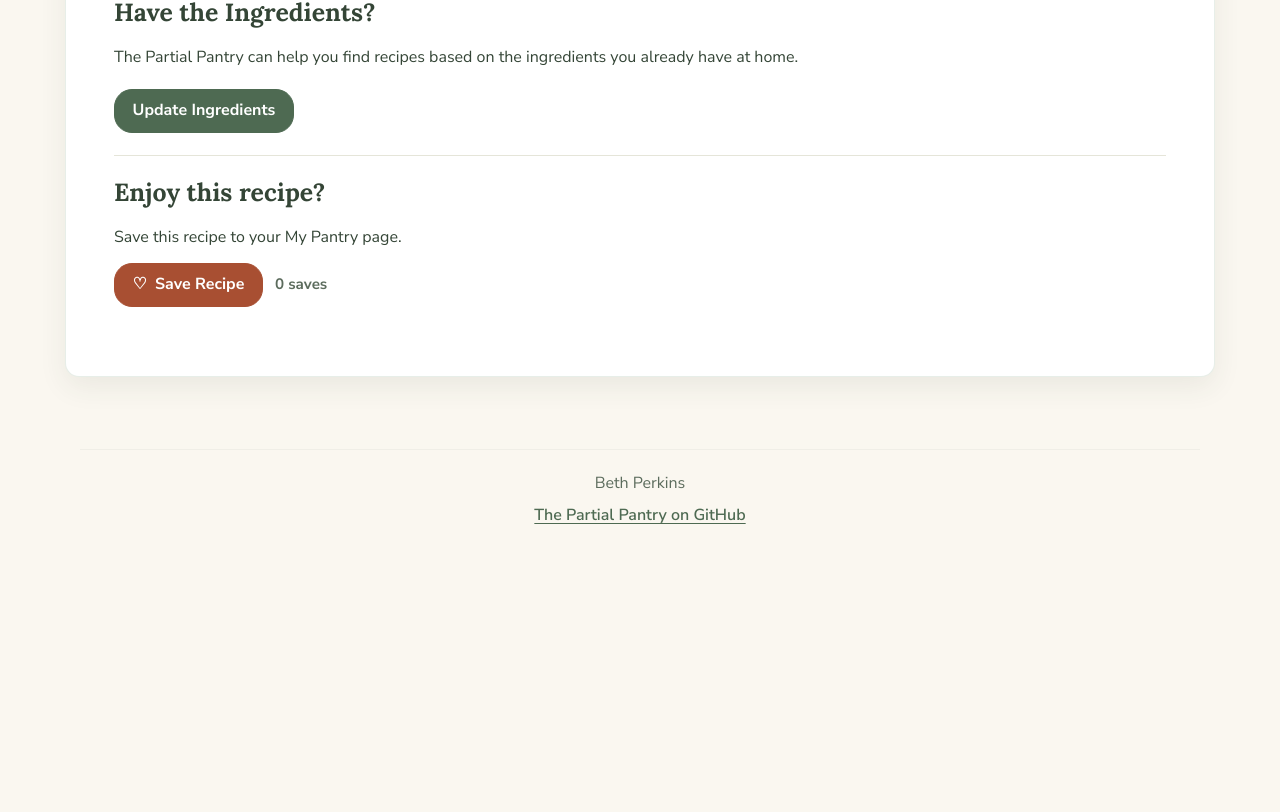
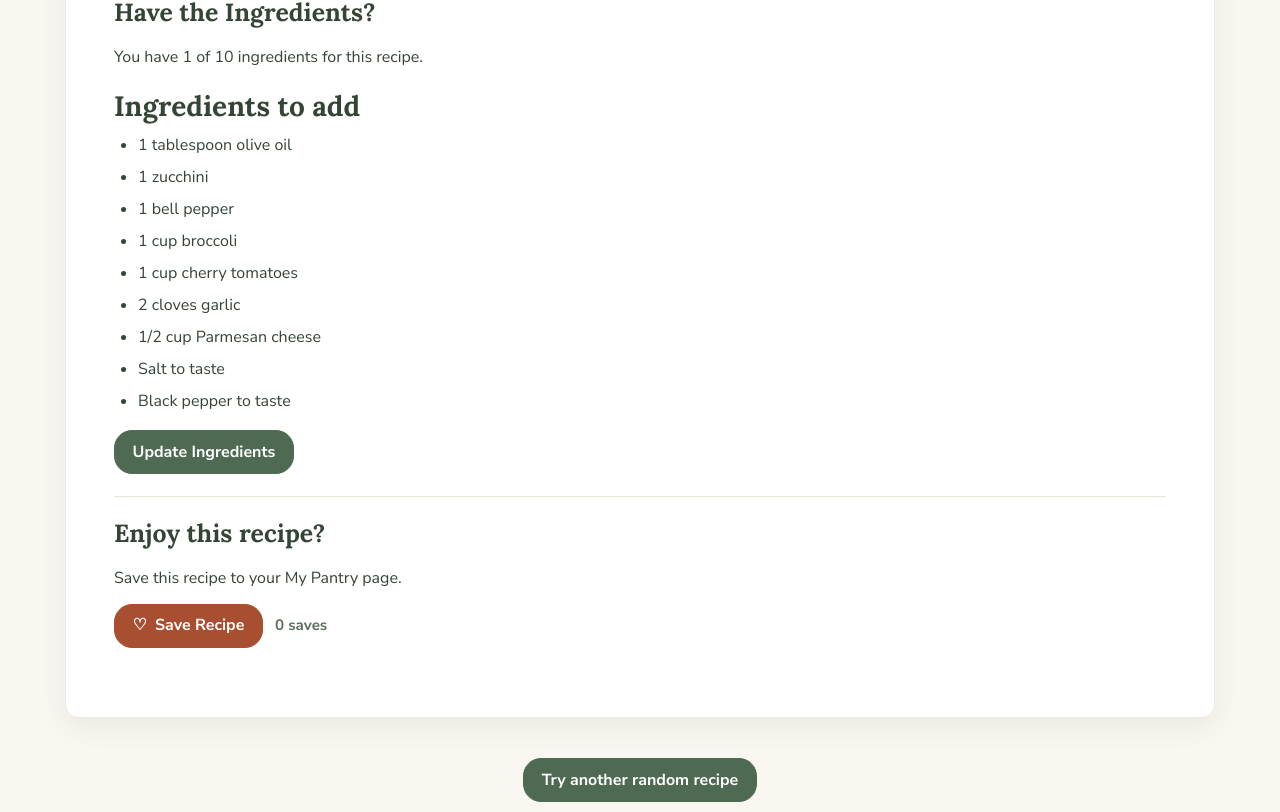
Before and after one commit to bethpilipala/startup, a React (Vite) app: page /random-recipe in a window 1280 px wide. Shown: the part 1848-2660 px from the top of the page. Before the commit the page ends 2405 px from the top, so only its background shows below. Built offline with nearby package versions, Linux system fonts and the light colour scheme.

Commit message:
Add recipe search, pantry matching, and random recipe selection

```diff
--- a/src/App.jsx
+++ b/src/App.jsx
@@ -8,6 +8,7 @@ import RandomRecipe from "./pages/RandomRecipe.jsx";
 import RecipeOfTheDay from "./pages/RecipeOfTheDay.jsx";
 import Recipes from "./pages/Recipes.jsx";
 import UserHome from "./pages/UserHome.jsx";
+import RecipePage from "./pages/RecipePage.jsx";
 import { useState } from "react";
 import { BrowserRouter, Navigate, Route, Routes, useLocation } from "react-router-dom";
 import { APP_STORAGE_KEYS, getStorageItem, removeStorageItem, setStorageItem } from "./services/storage.js";
@@ -57,6 +58,7 @@ function SiteLayout() {
         <Route path="/random-recipe" element={<RandomRecipe />} />
         <Route path="/recipe-of-the-day" element={<RecipeOfTheDay />} />
         <Route path="/recipes" element={<Recipes />} />
+        <Route path="/recipes/:recipeId" element={<RecipePage />} />
         <Route
           path="/userhome"
           element={
--- a/src/components/categories/CategoryList.jsx
+++ b/src/components/categories/CategoryList.jsx
@@ -1,5 +1,6 @@
 import CategoryCard from "./CategoryCard.jsx";
 import strings from "../../strings/en.js";
+import { Link } from "react-router-dom";
 
 export default function CategoryList({ categories = [] }) {
   return (
@@ -7,7 +8,9 @@ export default function CategoryList({ categories = [] }) {
       <div className="row row-cols-2 row-cols-md-4 g-3 recipe-category-grid">
         {categories.map((category) => (
           <div className="col" key={category.name}>
-            <CategoryCard {...category} />
+            <Link className="recipe-category-link" to={`/recipes?category=${encodeURIComponent(category.name)}`}>
+              <CategoryCard {...category} />
+            </Link>
           </div>
         ))}
       </div>
--- a/src/components/recipes/RecipeDetails.jsx
+++ b/src/components/recipes/RecipeDetails.jsx
@@ -1,11 +1,60 @@
+import { useMemo, useState } from "react";
 import { Link } from "react-router-dom";
 import IngredientsList from "./IngredientsList.jsx";
 import InstructionsList from "./InstructionsList.jsx";
 import RecipeHeader from "./RecipeHeader.jsx";
 import RecipeTags from "./RecipeTags.jsx";
+import { APP_STORAGE_KEYS, getStorageItem } from "../../services/storage.js";
 import strings from "../../strings/en.js";
 
+const measurementWords = new Set([
+  "cup", "cups", "tablespoon", "tablespoons", "teaspoon", "teaspoons", "ounce",
+  "ounces", "oz", "pound", "pounds", "lb", "lbs", "gram", "grams", "g", "kg",
+  "clove", "cloves", "slice", "slices", "piece", "pieces", "large", "medium", "small",
+  "fresh", "dried", "chopped", "minced", "melted", "optional", "to", "taste",
+  "for", "garnish", "split", "unsalted", "salted",
+]);
+
+function normalizeIngredient(value) {
+  return value
+    .replace(/\([^)]*\)/g, " ")
+    .replace(/^\s*(?:\d+\s*\/\s*\d+|\d+(?:\.\d+)?|\.\d+)\s*/, "")
+    .toLocaleLowerCase()
+    .replace(/[^a-z\s]/g, " ")
+    .split(/\s+/)
+    .filter((word) => word && !measurementWords.has(word))
+    .map((word) => (word.endsWith("s") && word.length > 3 ? word.slice(0, -1) : word))
+    .join(" ");
+}
+
+function getRecipeIngredients(recipe) {
+  return recipe.ingredients ?? recipe.ingredientGroups.flatMap((group) => group.ingredients);
+}
+
+function pantryContainsIngredient(pantry, recipeIngredient) {
+  const recipeWords = normalizeIngredient(recipeIngredient).split(" ").filter(Boolean);
+  return pantry.some((item) => {
+    const pantryWords = normalizeIngredient(item.name).split(" ").filter(Boolean);
+    const commonWords = recipeWords.filter((word) => pantryWords.includes(word));
+    return commonWords.length > 0
+      && (commonWords.length === recipeWords.length || commonWords.length === pantryWords.length);
+  });
+}
+
 export default function RecipeDetails({ recipe }) {
+  const [pantry] = useState(() => getStorageItem(APP_STORAGE_KEYS.ingredients) ?? []);
+  const ingredientCheck = useMemo(() => {
+    const recipeIngredients = getRecipeIngredients(recipe);
+    const missing = recipeIngredients.filter(
+      (ingredient) => !pantryContainsIngredient(pantry, ingredient),
+    );
+    return {
+      total: recipeIngredients.length,
+      missing,
+      available: recipeIngredients.length - missing.length,
+    };
+  }, [pantry, recipe]);
+
   return (
     <main>
       <article>
@@ -18,7 +67,25 @@ export default function RecipeDetails({ recipe }) {
         <RecipeTags tags={recipe.tags} />
         <section>
           <h2>{strings.recipes.haveIngredientsHeading}</h2>
-          <p>{strings.recipes.haveIngredientsText}</p>
+          {pantry.length === 0 ? (
+            <p>{strings.recipes.emptyPantryMessage}</p>
+          ) : (
+            <>
+              <p>
+                {strings.recipes.matchCount(ingredientCheck.available, ingredientCheck.total)}
+              </p>
+              {ingredientCheck.missing.length > 0 && (
+                <>
+                  <h3>{strings.recipes.missingIngredientsHeading}</h3>
+                  <ul>
+                    {ingredientCheck.missing.map((ingredient, index) => (
+                      <li key={`${ingredient}-${index}`}>{ingredient}</li>
+                    ))}
+                  </ul>
+                </>
+              )}
+            </>
+          )}
           <Link className="btn" to="/ingredients">{strings.common.updateIngredientsButton}</Link>
         </section>
         <section aria-labelledby="recipe-save-heading">
--- a/src/data/recipes.js
+++ b/src/data/recipes.js
@@ -1,6 +1,7 @@
 export const eggsBenedictRecipe = {
   id: "eggs-benedict",
-  path: "/recipe-of-the-day",
+  path: "/recipes/eggs-benedict",
+  categories: ["Breakfast"],
   title: "Eggs Benedict",
   description: "A classic breakfast made with toasted English muffins, Canadian bacon, poached eggs, and creamy hollandaise sauce. It's a delicious way to turn a few simple ingredients into a satisfying meal.",
   image: "/images/eggs_benedict.jpg",
@@ -51,7 +52,8 @@ export const eggsBenedictRecipe = {
 
 export const pastaPrimaveraRecipe = {
   id: "pasta-primavera",
-  path: "/random-recipe",
+  path: "/recipes/pasta-primavera",
+  categories: ["Dinner"],
   title: "Pasta Primavera",
   description: "A simple pasta dish packed with fresh vegetables. This recipe is a great way to use up ingredients you already have in your kitchen.",
   image: "/images/pasta-primavera.jpg",
@@ -84,3 +86,14 @@ export const pastaPrimaveraRecipe = {
   ],
   tags: ["Vegetarian", "Pasta", "Quick Meals", "Italian-Inspired"],
 };
+
+export const recipes = [eggsBenedictRecipe, pastaPrimaveraRecipe];
+
+export function getRecipeOfTheDay(date = new Date()) {
+  const dayNumber = Math.floor(Date.UTC(
+    date.getFullYear(),
+    date.getMonth(),
+    date.getDate(),
+  ) / 86400000);
+  return recipes[dayNumber % recipes.length];
+}
--- a/src/pages/Home.jsx
+++ b/src/pages/Home.jsx
@@ -1,6 +1,6 @@
 import RecipeCard from "../components/recipes/RecipeCard.jsx";
 import strings from "../strings/en.js";
-import { eggsBenedictRecipe } from "../data/recipes.js";
+import { getRecipeOfTheDay } from "../data/recipes.js";
 
 export default function Home() {
   return (
@@ -13,7 +13,7 @@ export default function Home() {
         <h2 id="recipe-of-the-day-heading">{strings.home.recipeOfTheDayHeading}</h2>
         <RecipeCard
           className="recipe-of-the-day-link"
-          recipe={eggsBenedictRecipe}
+          recipe={getRecipeOfTheDay()}
           imageAlt=""
         />
       </section>
--- a/src/pages/RandomRecipe.jsx
+++ b/src/pages/RandomRecipe.jsx
@@ -1,6 +1,31 @@
+import { useEffect, useState } from "react";
 import RecipeDetails from "../components/recipes/RecipeDetails.jsx";
-import { pastaPrimaveraRecipe } from "../data/recipes.js";
+import { recipes } from "../data/recipes.js";
+
+function chooseRandomRecipe(currentId) {
+  const choices = recipes.filter((recipe) => recipe.id !== currentId);
+  const options = choices.length > 0 ? choices : recipes;
+  return options[Math.floor(Math.random() * options.length)];
+}
 
 export default function RandomRecipe() {
-  return <RecipeDetails recipe={pastaPrimaveraRecipe} />;
+  const [recipe, setRecipe] = useState(() => chooseRandomRecipe(null));
+
+  useEffect(() => {
+    document.title = `${recipe.title} | The Partial Pantry`;
+    return () => {
+      document.title = "The Partial Pantry";
+    };
+  }, [recipe]);
+
+  return (
+    <>
+      <RecipeDetails recipe={recipe} />
+      <div className="random-recipe-action">
+        <button className="btn" type="button" onClick={() => setRecipe((current) => chooseRandomRecipe(current.id))}>
+          Try another random recipe
+        </button>
+      </div>
+    </>
+  );
 }
--- a/src/pages/RecipeOfTheDay.jsx
+++ b/src/pages/RecipeOfTheDay.jsx
@@ -1,6 +1,6 @@
 import RecipeDetails from "../components/recipes/RecipeDetails.jsx";
-import { eggsBenedictRecipe } from "../data/recipes.js";
+import { getRecipeOfTheDay } from "../data/recipes.js";
 
 export default function RecipeOfTheDay() {
-  return <RecipeDetails recipe={eggsBenedictRecipe} />;
+  return <RecipeDetails recipe={getRecipeOfTheDay()} />;
 }
--- /dev/null
+++ b/src/pages/RecipePage.jsx
@@ -0,0 +1,10 @@
+import { Navigate, useParams } from "react-router-dom";
+import RecipeDetails from "../components/recipes/RecipeDetails.jsx";
+import { recipes } from "../data/recipes.js";
+
+export default function RecipePage() {
+  const { recipeId } = useParams();
+  const recipe = recipes.find((item) => item.id === recipeId);
+
+  return recipe ? <RecipeDetails recipe={recipe} /> : <Navigate to="/recipes" replace />;
+}
--- a/src/services/storage.js
+++ b/src/services/storage.js
@@ -1,4 +1,4 @@
-import { eggsBenedictRecipe, pastaPrimaveraRecipe } from "../data/recipes.js";
+import { recipes } from "../data/recipes.js";
 
 export const APP_STORAGE_KEYS = {
   ingredients: "partialPantry.ingredients",
@@ -42,7 +42,7 @@ export function initializeAppData() {
   }));
   const initialData = [
     [APP_STORAGE_KEYS.ingredients, ingredients],
-    [APP_STORAGE_KEYS.recipes, [eggsBenedictRecipe, pastaPrimaveraRecipe]],
+    [APP_STORAGE_KEYS.recipes, recipes],
   ];
 
   for (const [key, value] of initialData) {
--- a/src/strings/en.js
+++ b/src/strings/en.js
@@ -100,6 +100,12 @@ const strings = {
     servingsLabel: "Servings:",
     haveIngredientsHeading: "Have the Ingredients?",
     haveIngredientsText: "The Partial Pantry can help you find recipes based on the ingredients you already have at home.",
+    emptyPantryMessage: "Add ingredients to your pantry to see how this recipe matches.",
+    matchCount: (available, total) => `You have ${available} of ${total} ingredients for this recipe.`,
+    missingIngredientsHeading: "Ingredients to add",
+    resultsHeading: "Recipe results",
+    clearFiltersButton: "Clear filters",
+    noResultsMessage: "No recipes matched your search or category.",
     enjoyRecipeHeading: "Enjoy this recipe?",
     saveRecipeText: "Save this recipe to your My Pantry page.",
     saveRecipeButton: "Save Recipe",
--- a/src/styles/recipes.css
+++ b/src/styles/recipes.css
@@ -4,6 +4,23 @@
     border-radius: 8px;
     background: var(--white);
     text-align: center;
+}
+
+.recipe-category-link {
+    display: block;
+    color: inherit;
+    text-decoration: none;
+}
+
+.recipe-category-link:hover .recipe-category-card,
+.recipe-category-link:focus-visible .recipe-category-card {
+    border-color: var(--terracotta);
+}
+
+.recipe-category-link:focus-visible {
+    border-radius: 8px;
+    outline: 3px solid var(--sage-dark);
+    outline-offset: 3px;
 }
 
 .recipe-category-card img {
@@ -18,6 +35,61 @@
     margin: 0;
     padding: 0.7rem 0.4rem;
     font-weight: 700;
+}
+
+.recipe-results {
+    margin: 2rem 0;
+}
+
+.recipe-results-heading {
+    display: flex;
+    flex-wrap: wrap;
+    align-items: center;
+    justify-content: space-between;
+    gap: 1rem;
+}
+
+.recipe-results-grid {
+    display: grid;
+    grid-template-columns: repeat(auto-fit, minmax(13rem, 1fr));
+    gap: 1rem;
+}
+
+.recipe-results-grid > a {
+    overflow: hidden;
+    border: 1px solid var(--line);
+    border-radius: 8px;
+    background: var(--white);
+    color: var(--olive);
+    text-decoration: none;
+}
+
+.recipe-results-grid > a:hover {
+    border-color: var(--terracotta);
+}
+
+.recipe-results-grid figure {
+    margin: 0;
+}
+
+.recipe-results-grid img {
+    display: block;
+    width: 100%;
+    aspect-ratio: 4 / 3;
+    object-fit: cover;
+}
+
+.recipe-results-grid figcaption {
+    padding: 0.75rem;
+}
+
+.recipe-results-grid h3 {
+    margin: 0;
+}
+
+.random-recipe-action {
+    margin: 1rem auto 2rem;
+    text-align: center;
 }
 
 .home-quick-link {
```
Also changed, not shown: src/pages/Recipes.jsx (+54 -3 lines), 2 other files (tests, documents, lock files or other folders).
